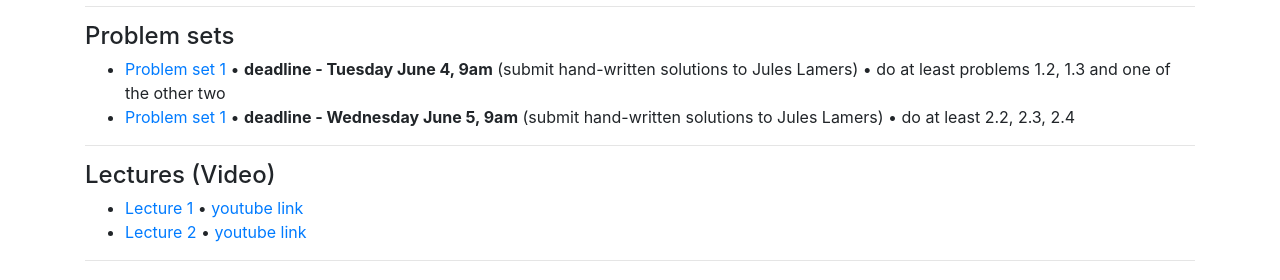
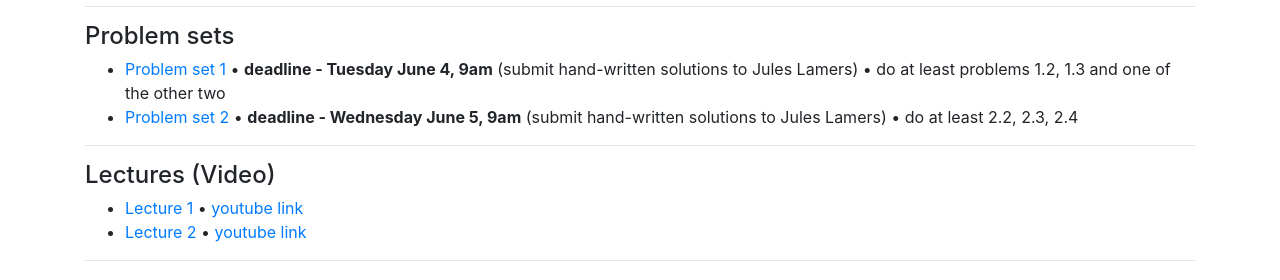
Before and after one commit to int-prob/int-prob-code, a Jekyll site: the page built from vipss2019/zinnjustin.md, in a window 1280 px wide. Shown: the part 656-936 px from the top of the page. Built offline with Jekyll 4.4.1, drawn with Linux system fonts in a browser that asks for light colours; nearby versions of some CDN libraries.

Commit message:
update zinnjustin.md at Tue Jun  4 11:24:02 EDT 2019

```diff
--- a/vipss2019/zinnjustin.md
+++ b/vipss2019/zinnjustin.md
@@ -28,7 +28,7 @@ permalink: /vipss2019/zinnjustin/
 ### Problem sets
 
 - [Problem set 1]({{site.url}}/vipss2019/zinnjustin/ZJ1_tutorial.pdf) &bull; **deadline - Tuesday June 4, 9am** (submit hand-written solutions to Jules Lamers) &bull; do at least problems 1.2, 1.3 and one of the other two
-- [Problem set 1]({{site.url}}/vipss2019/zinnjustin/ZJ2_tutorial.pdf) &bull; **deadline - Wednesday June 5, 9am** (submit hand-written solutions to Jules Lamers) &bull; do at least 2.2, 2.3, 2.4
+- [Problem set 2]({{site.url}}/vipss2019/zinnjustin/ZJ2_tutorial.pdf) &bull; **deadline - Wednesday June 5, 9am** (submit hand-written solutions to Jules Lamers) &bull; do at least 2.2, 2.3, 2.4
 
 ---
 
```
